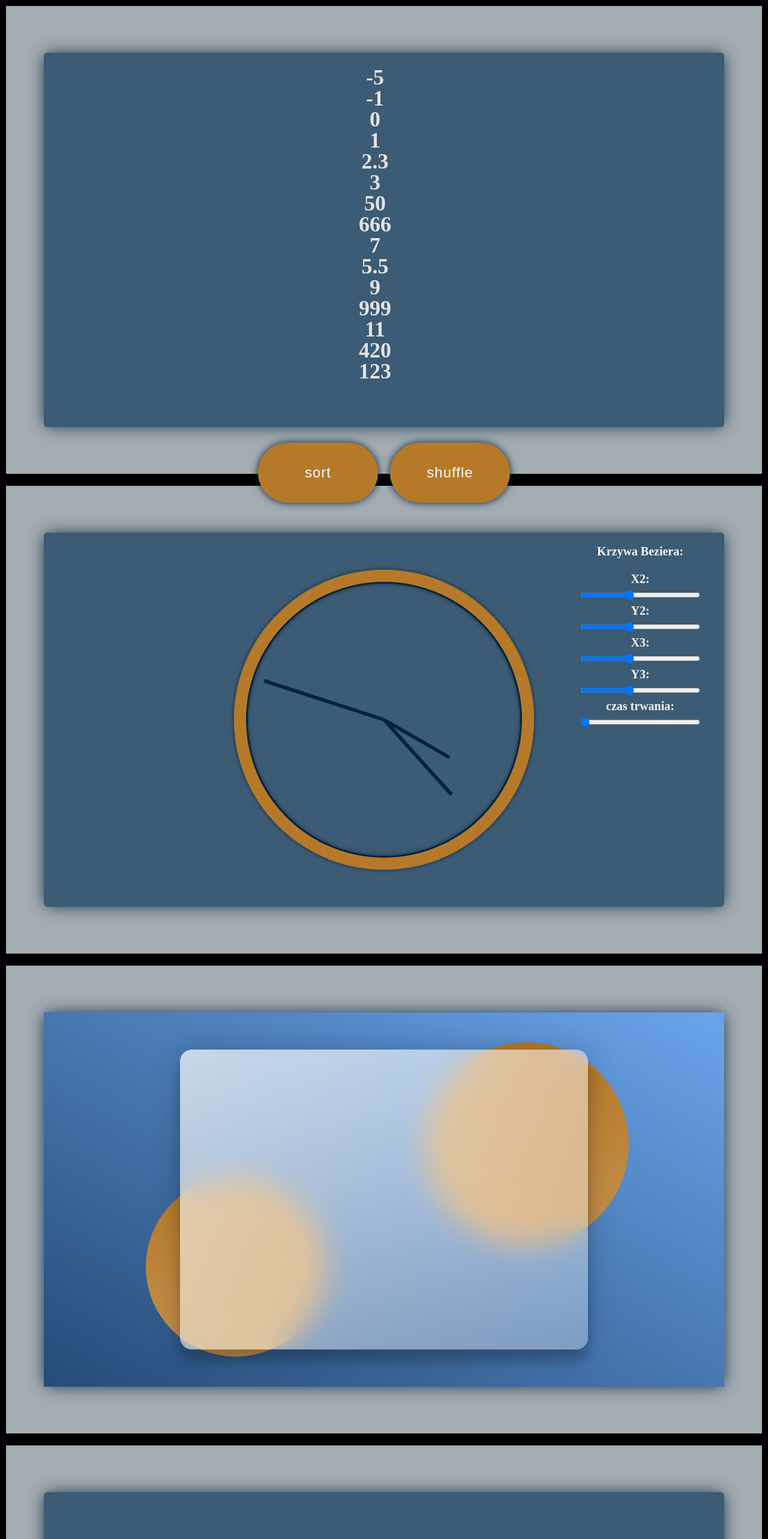
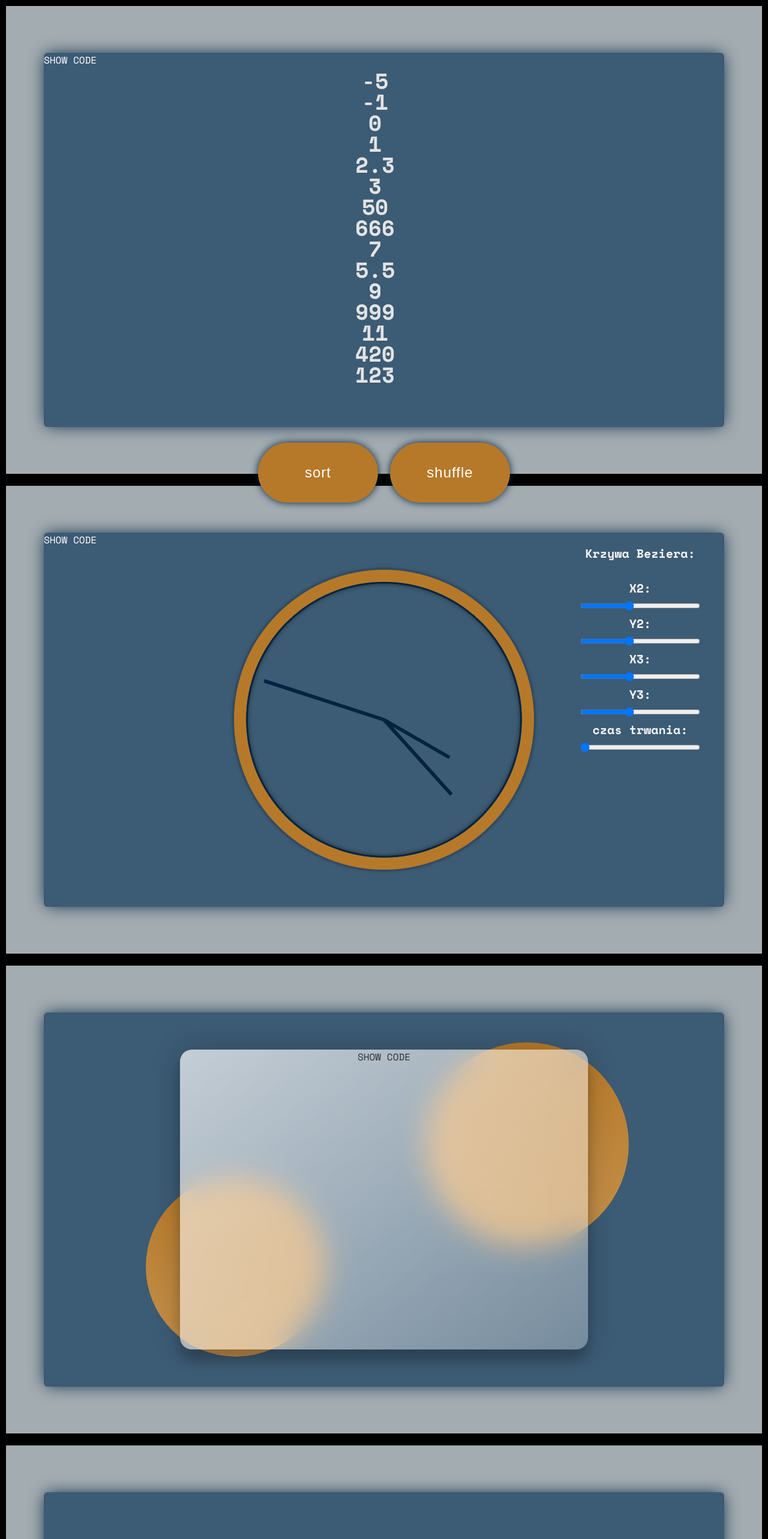
Before and after one commit to TymoteuszStr/animation-prezentation, a Vue app: page / in a window 1280 px wide. Shown: the top 2566 px of the page at 60% size. Built offline with nearby package versions, Linux system fonts and the light colour scheme.

Commit message:
gotowe 3 slajdy)

```diff
--- a/public/index.html
+++ b/public/index.html
@@ -1,13 +1,21 @@
 <!DOCTYPE html>
 <html lang="">
+
 <head>
   <meta charset="utf-8">
   <meta http-equiv="X-UA-Compatible" content="IE=edge">
   <meta name="viewport" content="width=device-width,initial-scale=1.0">
   <link rel="icon" href="<%= BASE_URL %>favicon.ico">
   <title>Animation-prezentation</title>
+  <link rel="preconnect" href="https://fonts.googleapis.com">
+  <link rel="preconnect" href="https://fonts.gstatic.com" crossorigin>
+  <link href="https://fonts.googleapis.com/css2?family=Space+Mono:ital,wght@0,400;0,700;1,400;1,700&display=swap"
+    rel="stylesheet">
+
 </head>
+
 <body>
   <div id="app"></div>
 </body>
+
 </html>
--- a/src/App.vue
+++ b/src/App.vue
@@ -24,5 +24,6 @@ export default {
   -webkit-font-smoothing: antialiased;
   -moz-osx-font-smoothing: grayscale;
   perspective: 1000px;
+  font-family: "Space Mono", monospace;
 }
 </style>
--- a/src/components/Slajdy/Background3D/Bg3DSlajd1.vue
+++ b/src/components/Slajdy/Background3D/Bg3DSlajd1.vue
@@ -1,7 +1,21 @@
 <template>
   <SlajdWrapper id="slajdWrapper">
     <div class="bg3Wrapper" id="container">
-      <div class="glass" id="glass"></div>
+      <div class="glass" id="glass">
+        <div class="showCodeBtn" @click="showCode = !showCode">SHOW CODE</div>
+        <code v-if="showCode" class="code">
+          <b>css:</b><br /><br />
+          .body{<br />perspective: 1000px;<br />}<br />
+          .card { <br />transform-style: preserve-3d;<br />
+          backdrop-filter: blur(24px);<br />
+          background:linear-gradient(to right bottom, #ffffffb3,#ffffff4d);<br />}
+          <br /><br /><b>javascript</b>:<br /><br />
+          card.addEventListener("mousemove", (e) => <br />{ <br />let xAxis =
+          (slajd.clientHeight / 2 - e.pageX)/50; <br />let yAxis = (slajd.clientWidth / 2
+          - e.pageY )/50; <br />card.style.transform = `rotateY(${xAxis}deg)<br />
+          rotateX(${-yAxis}deg)`; <br />});
+        </code>
+      </div>
       <Circle :size="300" style="bottom: 50px; left: 15%" />
       <Circle :size="340" style="top: 50px; right: 14%" />
     </div>
@@ -20,6 +34,7 @@ export default {
     Circle,
   },
   setup() {
+    let showCode = ref(false);
     onMounted(() => {
       const glassCard = document.querySelector("#glass");
       const container = document.querySelector("#container");
@@ -39,7 +54,7 @@ export default {
         glassCard.style.transform = `rotateY(0deg) rotateX(0deg)`;
       });
     });
-    return {};
+    return { showCode };
   },
 };
 </script>
@@ -51,18 +66,11 @@ export default {
   display: flex;
   align-items: center;
   justify-content: center;
-  background: linear-gradient(to right top, #264b77, #69a4eb);
-
   .glass {
     transform-style: preserve-3d;
-    display: flex;
     min-height: 80%;
     width: 60%;
-    background: linear-gradient(
-      to right bottom,
-      rgba(255, 255, 255, 0.7),
-      rgba(255, 255, 255, 0.3)
-    );
+    background: linear-gradient(to right bottom, #ffffffb3, #ffffff4d);
     margin-left: auto;
     margin-right: auto;
     border-radius: 20px;
@@ -72,7 +80,23 @@ export default {
     box-shadow: 0px 20px 20px rgba(0, 0, 0, 0.2), 0px 0px 50px rgba(0, 0, 0, 0.2);
   }
 }
-
+.showCodeBtn {
+  margin-left: 50%;
+  width: 100%;
+  text-align: center;
+  transform: translateX(-50%);
+  color: #303030;
+  &:hover {
+    cursor: pointer;
+  }
+}
+.code {
+  margin-left: 50%;
+  width: 100%;
+  transform: translateX(-50%);
+  color: #303030;
+  font-size: 18px;
+}
 @media (max-width: 959px) {
   .glass {
     width: 80%;
--- a/src/components/Slajdy/Sort/SortSlajd1.vue
+++ b/src/components/Slajdy/Sort/SortSlajd1.vue
@@ -14,6 +14,11 @@
         </transition-group>
       </ul>
     </div>
+    <p class="showCodeBtn" @click="showCode = !showCode">SHOW CODE</p>
+    <code v-if="showCode" class="code">
+      li {<br />
+      position: absolute; <br />transition: all 0.9s ease-out;<br />}
+    </code>
     <div class="btnWrapper">
       <button class="btn" @click="sortNumbers()">sort</button>
       <button class="btn" @click="shuffleNumbers()">shuffle</button>
@@ -34,15 +39,16 @@ export default {
     const sortNumbers = () => {
       numbers.value.sort((a, b) => a - b);
     };
+    let showCode = ref(false);
     const shuffleNumbers = () => {
       numbers.value.sort(() => (Math.random() > 0.5 ? 1 : -1));
     };
-    return { numbers, sortNumbers, shuffleNumbers };
+    return { numbers, sortNumbers, shuffleNumbers, showCode };
   },
 };
 </script>
 
-<style lang="scss">
+<style lang="scss" scoped>
 .list {
   position: relative;
   left: 50px;
@@ -50,6 +56,7 @@ export default {
   height: 600px;
   left: 50%;
   transform: translate(-50%);
+
   li {
     position: absolute;
     width: 100px;
@@ -88,4 +95,20 @@ export default {
     transform: scale(1.05);
   }
 }
+.showCodeBtn {
+  position: absolute;
+  top: 0;
+  right: 0;
+  color: white;
+  &:hover {
+    cursor: pointer;
+  }
+}
+.code {
+  position: absolute;
+  top: 50px;
+  right: 50px;
+  color: white;
+  font-size: 18px;
+}
 </style>
--- a/src/components/Slajdy/Zegar/ZegarSlajd1.vue
+++ b/src/components/Slajdy/Zegar/ZegarSlajd1.vue
@@ -1,7 +1,7 @@
 <template>
   <SlajdWrapper>
     <div class="zegarSlajd">
-      <div class="clock">
+      <div v-show="showWatch" class="clock">
         <div class="clock-face">
           <div class="hand hour-hand"></div>
           <div class="hand min-hand"></div>
@@ -12,7 +12,7 @@
         </div>
       </div>
       <div class="inputsWraper">
-        <label>Krzywa Beziera: <br /><br /></label>
+        <label @click="showWatch = !showWatch">Krzywa Beziera: <br /><br /></label>
         <label>X2:</label>
         <input type="range" min="-2" max="3" step="0.1" v-model="start[0]" />
         <label>Y2:</label>
@@ -24,7 +24,21 @@
         <label>czas trwania:</label>
         <input type="range" min="0" max="1" step="0.1" v-model="duration" />
       </div>
+      <img
+        v-show="!showWatch"
+        class="bezier_img"
+        src="@/assets/bezier.png"
+        alt="bezier"
+      />
+      <a v-show="!showWatch" href="https://cubic-bezier.com/" target="_blank"
+        >https://cubic-bezier.com/</a
+      >
     </div>
+    <p class="showCodeBtn" @click="showCode = !showCode">SHOW CODE</p>
+    <code v-if="showCode" class="code">
+      .hand { <br />transition: all 0.1s; <br />transition-timing-function:
+      cubic-bezier(0.1, 2.7, 0.6, 1); <br />}
+    </code>
   </SlajdWrapper>
 </template>
 
@@ -40,6 +54,8 @@ export default {
     let start = ref([0, 0]);
     let end = ref([0, 0]);
     let duration = ref(0);
+    let showWatch = ref(true);
+    let showCode = ref(false);
     onMounted(() => {
       const secondHand = document.querySelector(".second-hand");
       const minHand = document.querySelector(".min-hand");
@@ -64,11 +80,11 @@ export default {
         if (sec) return;
         secondHand.style.transition = "none";
         setTimeout(() => {
-          secondHand.style.transition = `all 0.05s`;
+          secondHand.style.transition = `all 0.1s`;
         }, 1000);
       }
     });
-    return { start, end, duration };
+    return { start, end, duration, showWatch, showCode };
   },
 };
 </script>
@@ -143,4 +159,28 @@ export default {
     transition-timing-function: cubic-bezier(0.1, 2.7, 0.6, 1);
   }
 }
+.bezier_img {
+  position: absolute;
+}
+a {
+  position: absolute;
+  bottom: 200px;
+  color: white;
+}
+.showCodeBtn {
+  position: absolute;
+  top: 0;
+  left: 0;
+  color: white;
+  &:hover {
+    cursor: pointer;
+  }
+}
+.code {
+  position: absolute;
+  top: 50px;
+  left: 50px;
+  color: white;
+  font-size: 18px;
+}
 </style>
--- /dev/null
+++ b/src/components/TablicaWynikow/TablicaWynikow.vue
@@ -0,0 +1,56 @@
+22
+<template>
+  <SlajdWrapper>
+    <div class="inputWrapper">
+      <p class="plus">+</p>
+      <p class="text">Dodaj gracza</p>
+    </div>
+    <div class="modal">
+      <input type="string" />
+    </div>
+  </SlajdWrapper>
+</template>
+
+<script>
+import { onMounted, ref } from "vue";
+import SlajdWrapper from "@/components/Slajdy/SlajdWrapper.vue";
+
+export default {
+  name: "Tablica",
+  components: {
+    SlajdWrapper,
+  },
+  setup() {
+    return {};
+  },
+};
+</script>
+<style lang="scss" scoped>
+@import "@/style/style.scss";
+
+.inputWrapper {
+  position: absolute;
+  right: 0;
+  display: flex;
+  align-items: center;
+  justify-content: center;
+  font-size: 30px;
+  color: $main-color;
+  font-weight: bold;
+  border: 5px solid $main-color;
+  padding: 10px;
+  &:hover {
+    cursor: pointer;
+  }
+  .plus {
+    border: 4px solid $main-color;
+    border-radius: 50%;
+    width: 40px;
+    height: 40px;
+    display: flex;
+    align-items: center;
+    justify-content: center;
+    margin-right: 5px;
+  }
+}
+</style>
--- a/src/store/index.js
+++ b/src/store/index.js
@@ -1,8 +1,14 @@
 import { createStore } from "vuex";
 
 export default createStore({
-  state: {},
-  mutations: {},
+  state: {
+    players:[]
+  },
+  mutations: {
+    addNewPlayer(state, player) {
+      state.players.push(player)
+    },
+  },
   actions: {},
   modules: {},
 });
--- a/src/views/Home.vue
+++ b/src/views/Home.vue
@@ -3,6 +3,7 @@
   <ZegarSlajd1 />
   <Bg3DSlajd1 />
   <Buttons />
+  <TablicaWynikow />
 </template>
 
 <script>
@@ -10,6 +11,7 @@ import SortSlajd1 from "@/components/Slajdy/Sort/SortSlajd1.vue";
 import ZegarSlajd1 from "@/components/Slajdy/Zegar/ZegarSlajd1.vue";
 import Bg3DSlajd1 from "@/components/Slajdy/Background3D/Bg3DSlajd1.vue";
 import Buttons from "@/components/Slajdy/Buttons/Buttons.vue";
+import TablicaWynikow from "@/components/TablicaWynikow/TablicaWynikow.vue";
 
 export default {
   name: "Home",
@@ -17,7 +19,8 @@ export default {
     SortSlajd1,
     ZegarSlajd1,
     Bg3DSlajd1,
-    Buttons
+    Buttons,
+    TablicaWynikow,
   },
 };
 </script>
```
Also changed, not shown: src/assets/bezier.png (added). Lines whose indentation alone changed are shown as unchanged.
